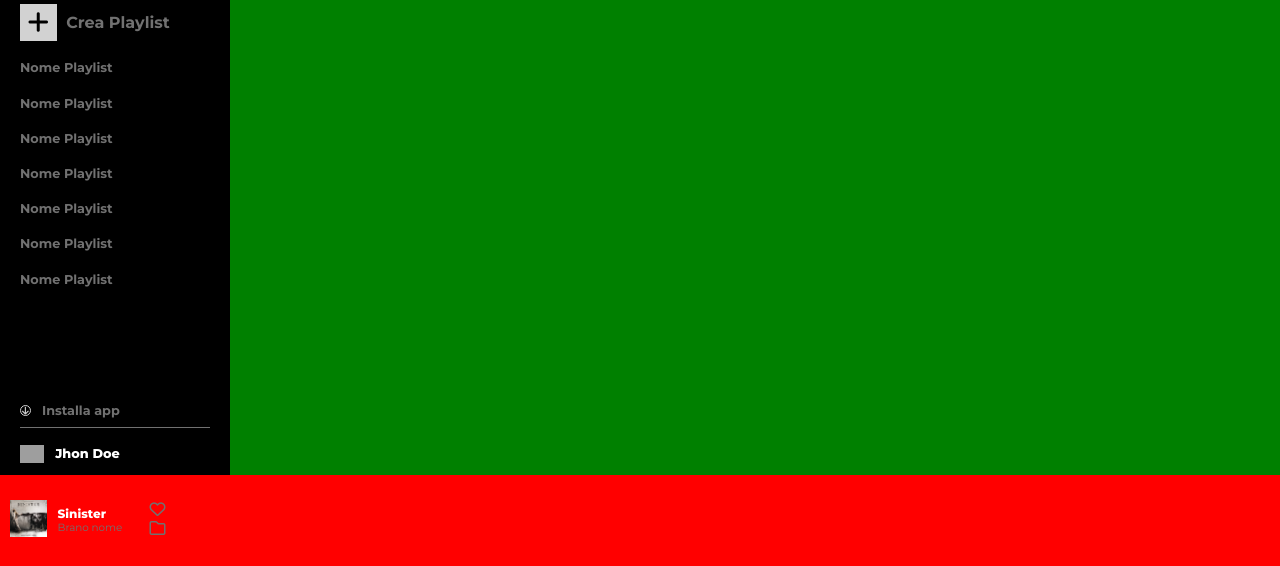
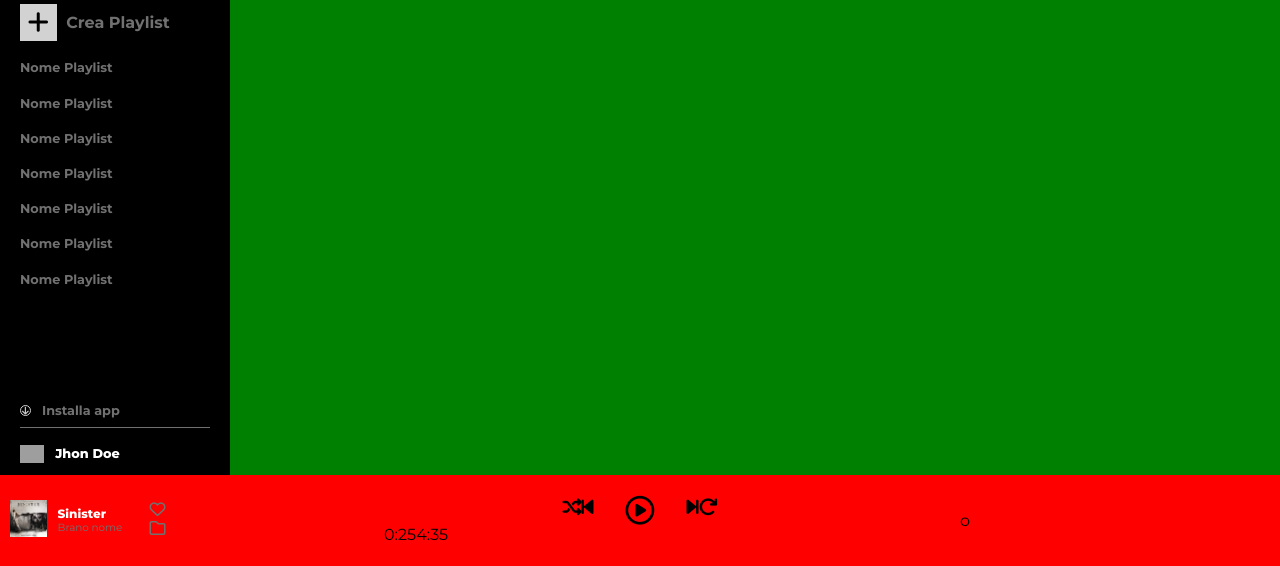
Before and after one commit to AmedeoPioSpina/html-css-spotifyweb, a plain HTML site: page index.html in a window 1280 px wide. Shown: the part 234-800 px from the top of the page. Drawn offline with Linux system fonts and the light colour scheme; grey boxes are pictures that could not be loaded.

Commit message:
finire parte centrale footer

```diff
--- a/index.html
+++ b/index.html
@@ -121,8 +121,40 @@
                 </div>
             </div>
         </div>
-        <div></div>
-        <div></div>
+        <div class="songs-handler-container">
+            <div class="song-handler">
+                <div>
+                    <i class="fa-solid fa-shuffle"></i>
+                </div>
+                <div>
+                    <i class="fa-solid fa-backward-step"></i>
+                </div>
+                <div class="songs-handler-play-container">
+                    <i class="songs-handler-play fa-regular fa-circle-play"></i>
+                </div>
+                <div>
+                    <i class="arrow-step fa-solid fa-forward-step"></i>
+                </div>
+                <div>
+                    <i class="fa-solid fa-arrow-rotate-right"></i>
+                </div>
+            </div>
+            <div class="song-status">
+                <p class="song-curr-time">
+                    0:25
+                </p>
+                <div class="song-curr-time-bar-container">
+                    <div class="song-curr-time-bar">
+                    </div>
+                </div>
+                <p class="song-tot-time">
+                    4:35
+                </p>
+            </div>
+        </div>
+        <div class="song-sound-handler-container">
+            o
+        </div>
     </footer>
 </body>
 </html>
--- a/style/style.css
+++ b/style/style.css
@@ -101,10 +101,31 @@ nav p {
     width: 1.5rem;
 }
 
+.song-handler {
+    display: flex;
+    justify-content: center;
+}
+
+.songs-handler-container {
+    flex-basis: 40%;
+}
+
+.songs-handler-play-container {
+    margin: 0 2rem;
+}
+
 .song-in-progress {
     display: flex;
+    flex-basis: 25%;
 }
 
+.song-handler i {
+    font-size: 1.2rem;
+}
+
+i.songs-handler-play {
+    font-size: 1.8rem;
+}
 .song-in-progress i {
     color: #717171;
 }
@@ -130,6 +151,14 @@ nav p {
     color: white;
     font-size: 0.75rem;
     font-weight: 800;
+}
+
+.song-sound-handler-container {
+    flex-basis: 25%;
+}
+
+.song-status {
+    display: flex;
 }
 
 @media screen and (min-width: 768px ){
```
